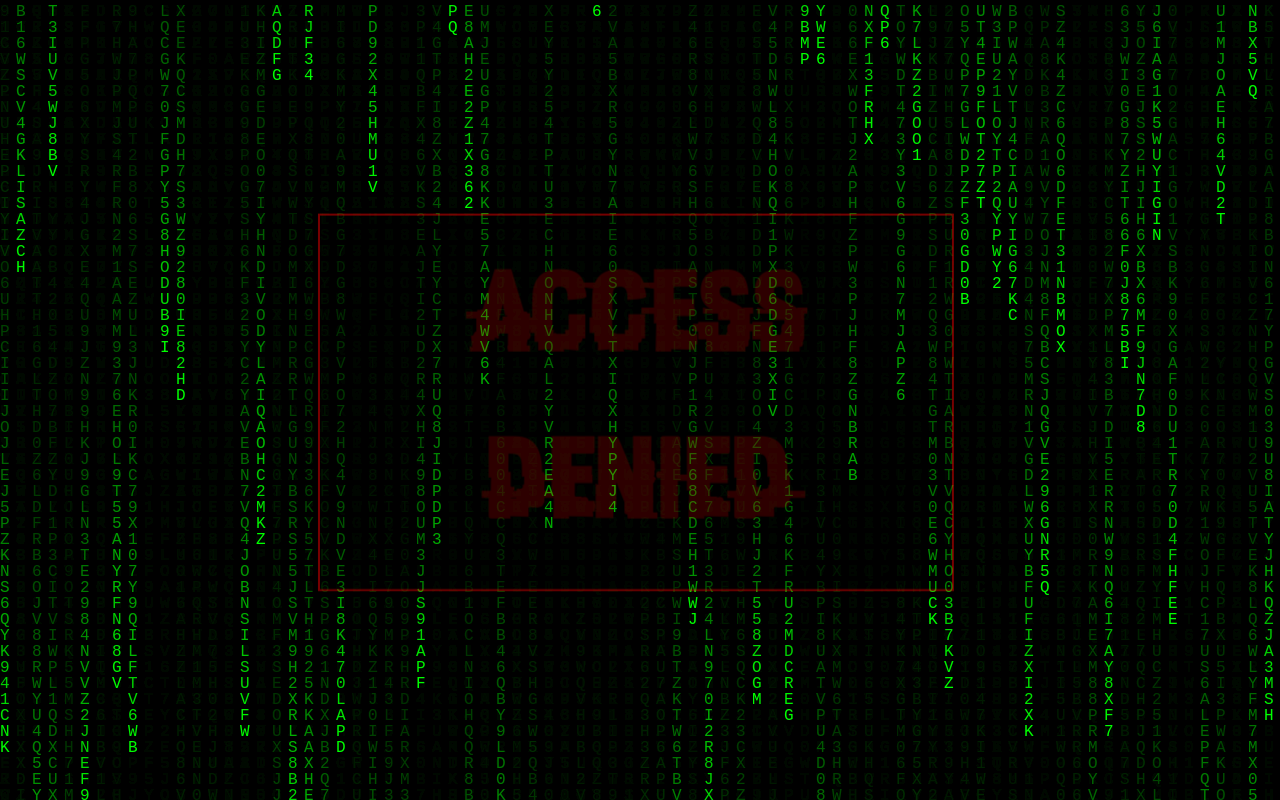
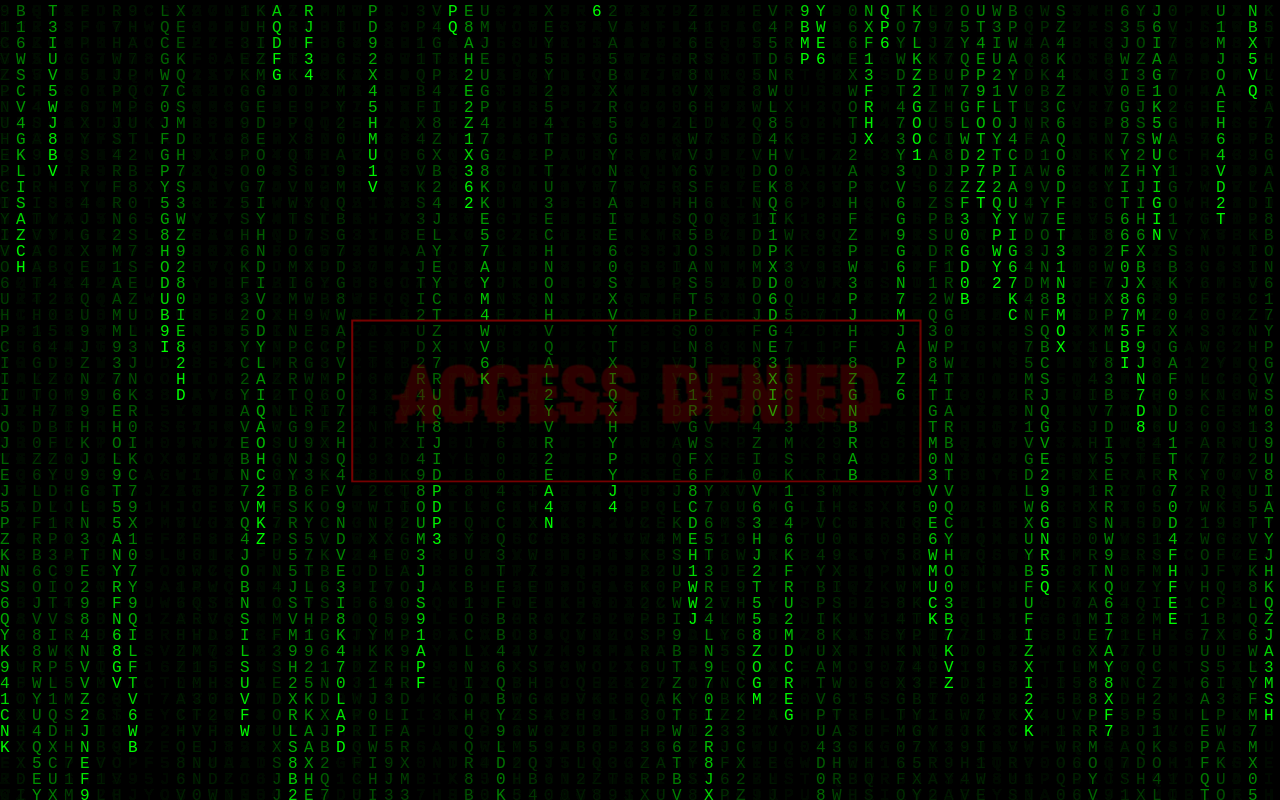
Before and after one commit to PriyaDharsini2006/Dashboard, a Next.js app: page /acess-denied in a window 1280 px wide. Built offline with nearby package versions, Linux system fonts and the light colour scheme.

Commit message:
Access granted and denied modified

```diff
--- a/src/app/acess-denied/AccessDenied.module.css
+++ b/src/app/acess-denied/AccessDenied.module.css
@@ -129,7 +129,7 @@
 .glitchText {
   font-family: 'hacked', sans-serif;
     color: red;
-    font-size: 7rem;
+    font-size: 5rem;
     font-weight: bold;
     font-family:hacked;
     letter-spacing: 2px;
--- a/src/app/acess-granted/AccessDenied.module.css
+++ b/src/app/acess-granted/AccessDenied.module.css
@@ -1,201 +1,3 @@
-/* .container {
-    position: relative;
-    width: 100vw;
-    height: 100vh;
-    background: black;
-    overflow: hidden;
-  }
-
-  .canvas {
-    position: absolute;
-    top: 0;
-    left: 0;
-    width: 100%;
-    height: 100%;
-  }
-
-  .glitchBox {
-    position: absolute;
-    top: 50%;
-    left: 50%;
-    transform: translate(-50%, -50%);
-    padding: 20px 40px;
-    text-align: center;
-    border: 2px green;
-    background-color: rgba(0, 0, 0, 0.7);
-    animation: glitchBox 1s infinite;
-  }
-
-  .glitchText {
-    color:seagreen;
-    font-size: 3rem;
-    font-weight: bold;
-    letter-spacing: 2px;
-    position: relative;
-    text-transform: uppercase;
-    animation: glitchText 1s infinite;
-  }
-
-  .glitchBox::before,
-  .glitchBox::after {
-    content: '';
-    position: absolute;
-    top: 0;
-    left: 0;
-    width: 100%;
-    height: 100%;
-    background-color: rgba(39, 103, 50, 0.1);
-    border: 2px solid rgba(70, 131, 88, 0.859);
-    pointer-events: none;
-    animation: glitchBoxLayer 1s infinite;
-  }
-
-
-  .glitchText::before {
-    left: 2px;
-    animation: glitchTextLayer 1s infinite linear alternate-reverse;
-  }
-
-  .glitchText::after {
-    left: -2px;
-    animation: glitchTextLayer 1s infinite linear alternate;
-  }
-
-  @keyframes glitchBox {
-    0% { transform: translate(-50%, -50%) skew(0deg); }
-    20% { transform: translate(-48%, -52%) skew(2deg); }
-    40% { transform: translate(-52%, -48%) skew(-2deg); }
-    60% { transform: translate(-50%, -50%) skew(0deg); }
-    80% { transform: translate(-49%, -51%) skew(1deg); }
-    100% { transform: translate(-50%, -50%) skew(0deg); }
-  }
-
-  @keyframes glitchBoxLayer {
-    0% { transform: translate(0, 0); opacity: 0.6; }
-    20% { transform: translate(-2px, 2px); opacity: 0.8; }
-    40% { transform: translate(2px, -2px); opacity: 0.6; }
-    60% { transform: translate(-1px, 1px); opacity: 0.7; }
-    80% { transform: translate(1px, -1px); opacity: 0.6; }
-    100% { transform: translate(0, 0); opacity: 0.8; }
-  }
-
-  @keyframes glitchText {
-    0% { transform: translate(0); }
-    20% { transform: translate(-2px, 2px); }
-    40% { transform: translate(2px, -2px); }
-    60% { transform: translate(-2px, -2px); }
-    80% { transform: translate(2px, 2px); }
-    100% { transform: translate(0); }
-  }
-
-  @keyframes glitchTextLayer {
-    0% { transform: translate(0); opacity: 0.9; }
-    20% { transform: translate(-2px, -2px); opacity: 0.7; }
-    40% { transform: translate(2px, 2px); opacity: 0.9; }
-    60% { transform: translate(-1px, 1px); opacity: 0.8; }
-    80% { transform: translate(1px, -1px); opacity: 0.7; }
-    100% { transform: translate(0); opacity: 0.9; }
-  } */
-   /* .container {
-    position: relative;
-    width: 100vw;
-    height: 100vh;
-    background: black;
-    overflow: hidden;
-  }
-
-  .canvas {
-    position: absolute;
-    top: 0;
-    left: 0;
-    width: 100%;
-    height: 100%;
-  }
-
-  .glitchBox {
-    position: absolute;
-    top: 50%;
-    left: 50%;
-    transform: translate(-50%, -50%);
-    padding: 20px 40px;
-    text-align: center;
-    border: 2px solid rgba(255, 0, 0, 1);
-    background-color: rgba(0, 0, 0, 0.7);
-    animation: glitchBox 1s infinite;
-  }
-
-  .glitchText {
-    color: red;
-    font-size: 3rem;
-    font-weight: bold;
-    letter-spacing: 2px;
-    position: relative;
-    text-transform: uppercase;
-    animation: glitchText 1s infinite;
-  }
-
-  .glitchBox::before,
-  .glitchBox::after {
-    content: '';
-    position: absolute;
-    top: 0;
-    left: 0;
-    width: 100%;
-    height: 100%;
-    background-color: rgba(255, 0, 0, 0.1);
-    border: 2px solid rgba(255, 0, 0, 0.8);
-    pointer-events: none;
-    animation: glitchBoxLayer 1s infinite;
-  }
-
-
-  .glitchText::before {
-    left: 2px;
-    animation: glitchTextLayer 1s infinite linear alternate-reverse;
-  }
-
-  .glitchText::after {
-    left: -2px;
-    animation: glitchTextLayer 1s infinite linear alternate;
-  }
-
-  @keyframes glitchBox {
-    0% { transform: translate(-50%, -50%) skew(0deg); }
-    20% { transform: translate(-48%, -52%) skew(2deg); }
-    40% { transform: translate(-52%, -48%) skew(-2deg); }
-    60% { transform: translate(-50%, -50%) skew(0deg); }
-    80% { transform: translate(-49%, -51%) skew(1deg); }
-    100% { transform: translate(-50%, -50%) skew(0deg); }
-  }
-
-  @keyframes glitchBoxLayer {
-    0% { transform: translate(0, 0); opacity: 0.6; }
-    20% { transform: translate(-2px, 2px); opacity: 0.8; }
-    40% { transform: translate(2px, -2px); opacity: 0.6; }
-    60% { transform: translate(-1px, 1px); opacity: 0.7; }
-    80% { transform: translate(1px, -1px); opacity: 0.6; }
-    100% { transform: translate(0, 0); opacity: 0.8; }
-  }
-
-  @keyframes glitchText {
-    0% { transform: translate(0); }
-    20% { transform: translate(-2px, 2px); }
-    40% { transform: translate(2px, -2px); }
-    60% { transform: translate(-2px, -2px); }
-    80% { transform: translate(2px, 2px); }
-    100% { transform: translate(0); }
-  }
-
-  @keyframes glitchTextLayer {
-    0% { transform: translate(0); opacity: 0.9; }
-    20% { transform: translate(-2px, -2px); opacity: 0.7; }
-    40% { transform: translate(2px, 2px); opacity: 0.9; }
-    60% { transform: translate(-1px, 1px); opacity: 0.8; }
-    80% { transform: translate(1px, -1px); opacity: 0.7; }
-    100% { transform: translate(0); opacity: 0.9; }
-  } */
-   /* styles/AccessDenied.module.css */
-
 .container {
   position: relative;
   width: 100vw;
@@ -219,14 +21,14 @@
   transform: translate(-50%, -50%);
   padding: 20px 40px;
   text-align: center;
-  border: 2px solid rgb(94, 255, 0);
-  background-color: rgba(0, 0, 0, 0.7);
+  border: 2px solid #00ffff;
+  background-color: rgba(0, 0, 0, 0.98); /* Changed from 0.7 to 0.9 for darker background */
   animation: glitchBox 1.5s infinite;
 }
 
 .glitchText {
   font-family: 'hacked', sans-serif;
-  color: rgb(0, 255, 30);
+  color: #00ffff;
   font-size: 5rem;
   font-weight: bold;
   font-family: hacked;
@@ -252,10 +54,14 @@
 
 .glitchText::before {
   left: 2px;
+  color: #ff0000;
+  text-shadow: 2px 0 #ff0000;
   animation: glitchTextLayer 1.5s infinite linear alternate-reverse;
 }
 
 .glitchText::after {
+  color: #00ff00;
+  text-shadow: -2px 0 #00ff00;
   left: -2px;
   animation: glitchTextLayer 1.5s infinite linear alternate;
 }
```
